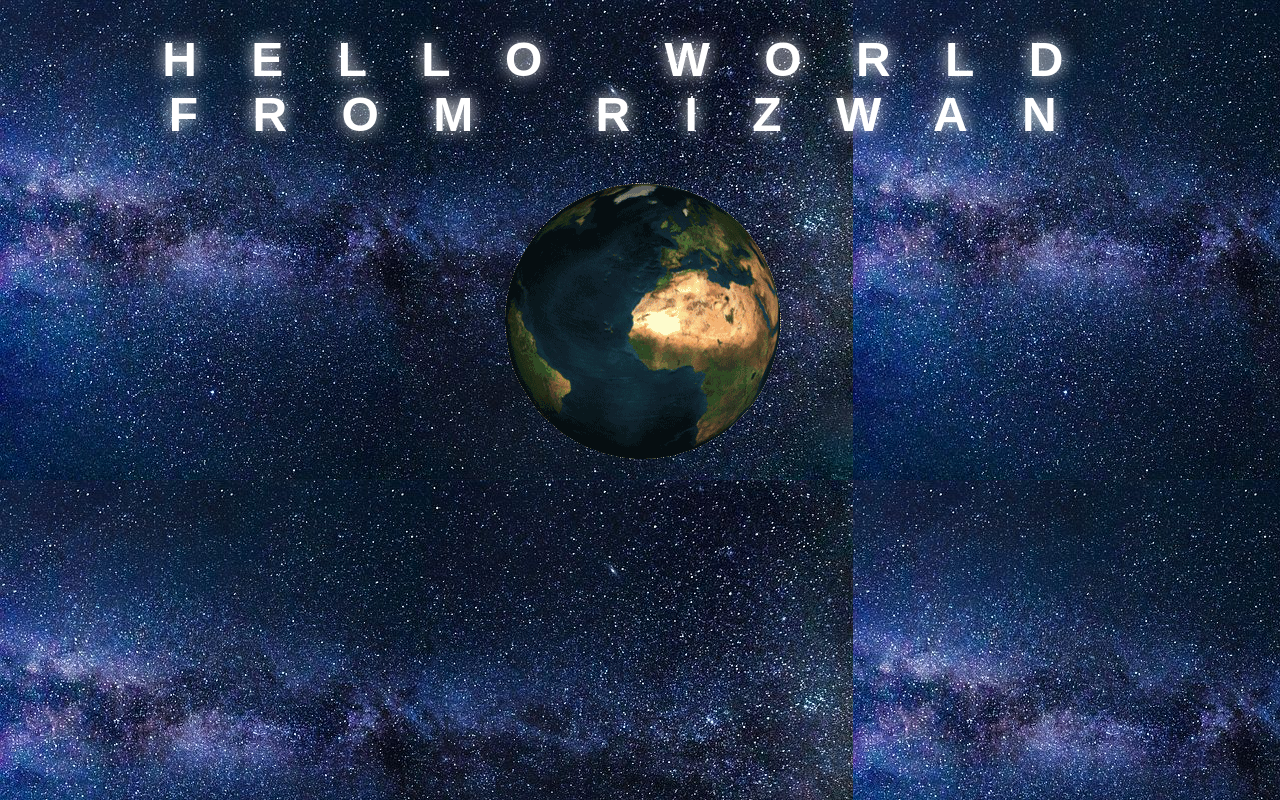
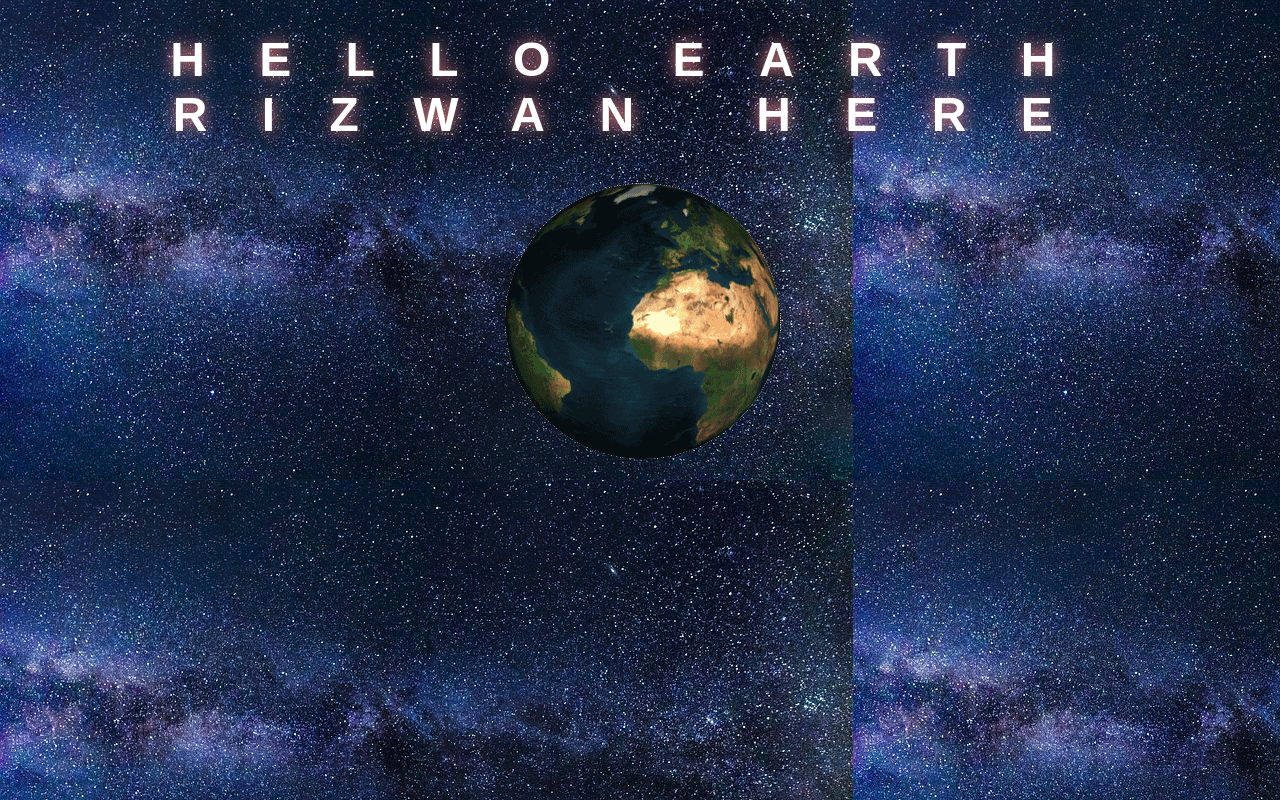
Before and after one commit to MuhammadRizwan3/Myproject001, a plain HTML site: page index.html in a window 1280 px wide. Drawn offline with Linux system fonts and the light colour scheme.

Commit message:
changed the name

```diff
--- a/index.html
+++ b/index.html
@@ -16,13 +16,13 @@
             color: white;
             letter-spacing: 3.4rem;
             text-transform: uppercase;
-            text-shadow: 0rem 0rem 1rem white;
+            text-shadow: 0rem 0rem 1rem rgb(243, 135, 135);
         }
     </style>
 </head>
 <body>
     <div class="world">
-        <h1>Hello World From Rizwan</h1>
+        <h1>Hello Earth Rizwan here</h1>
         <img src="images/world bg.gif" alt="spinning world">
     </div>
 
```
